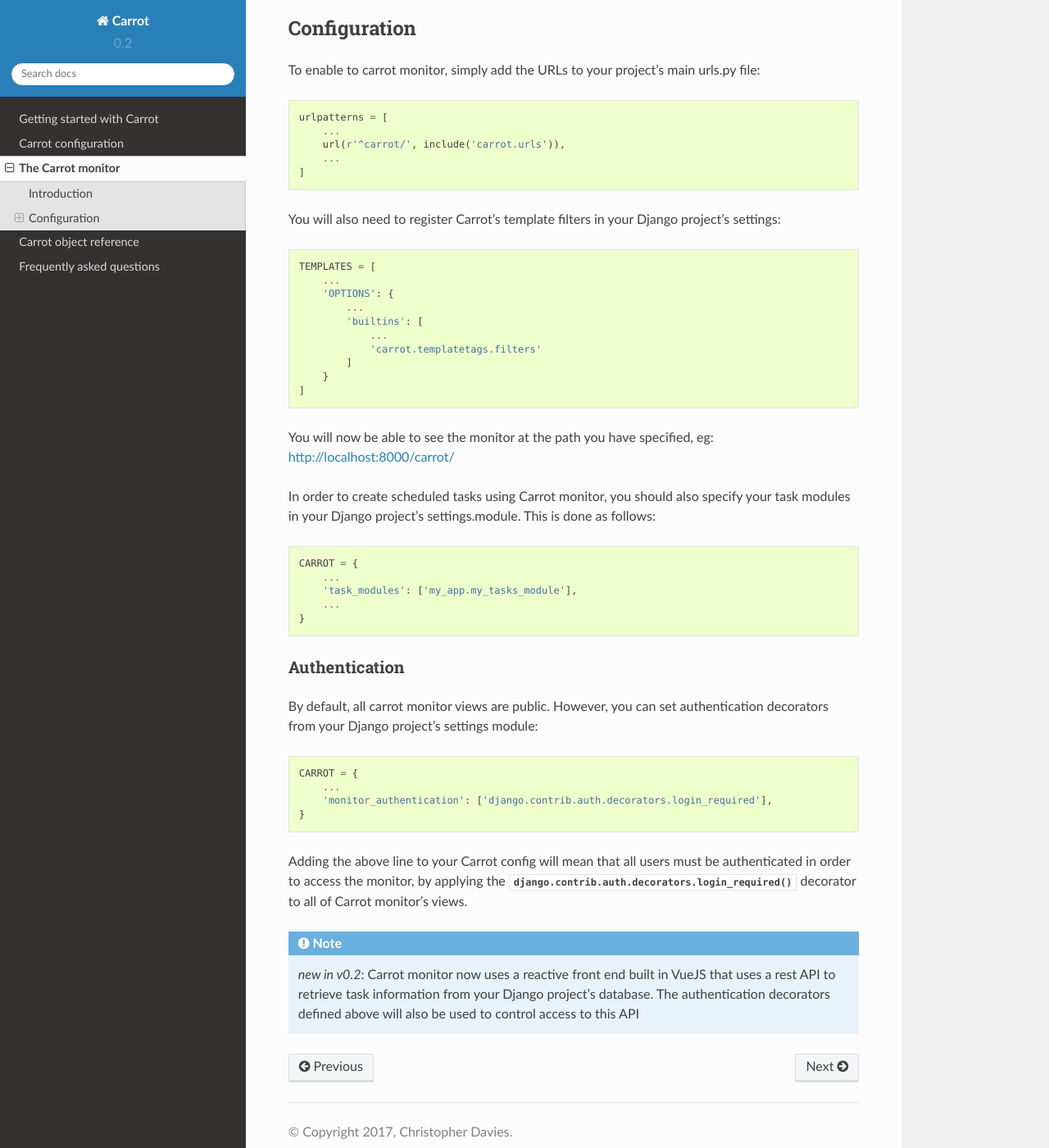
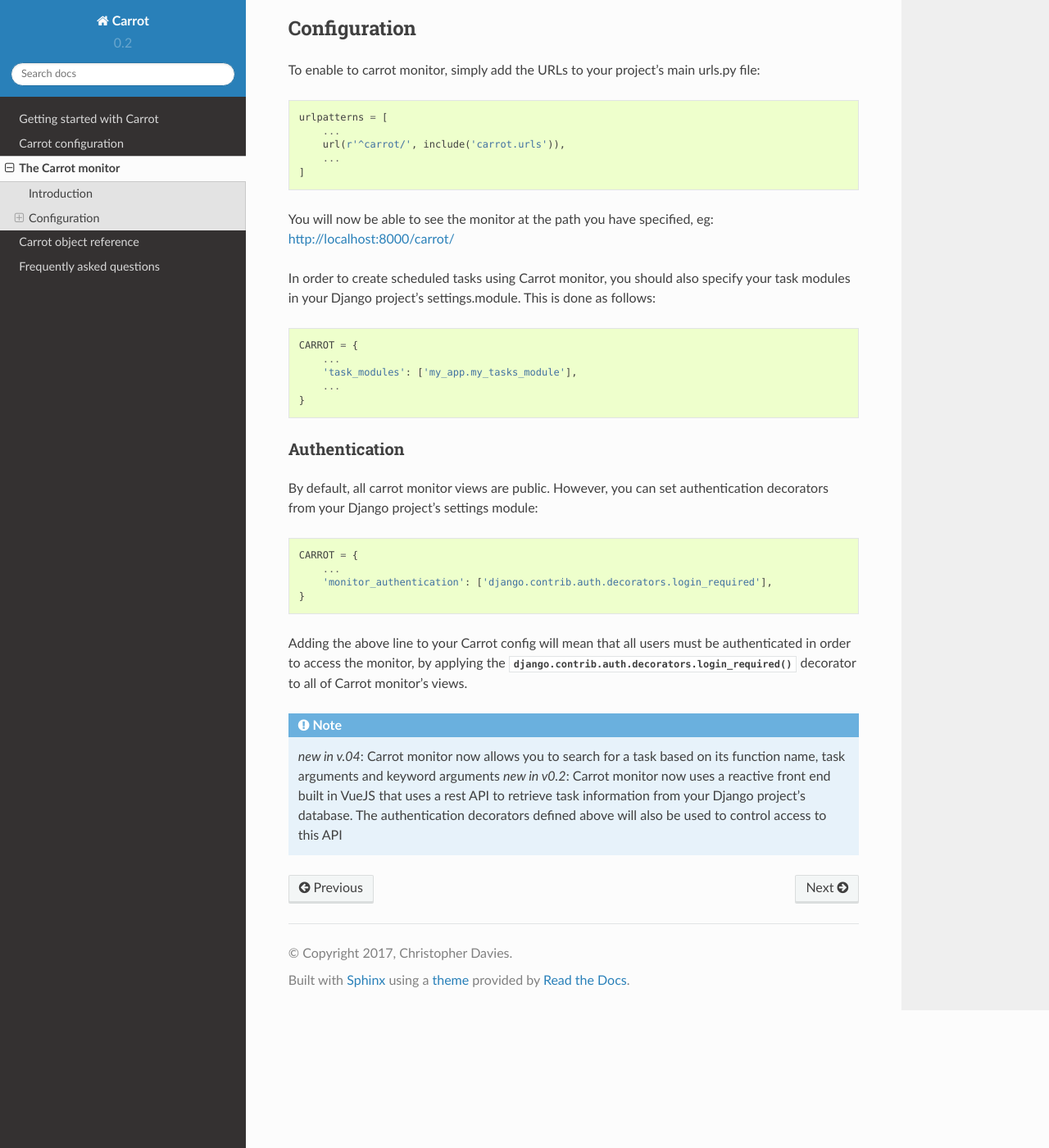
Before and after one commit to chris104957/django-carrot, a Sphinx documentation site: the page built from docs/source/monitor.rst, in a window 1280 px wide and 1400 px high, scrolled down 663 px. Shown: the whole window at 82% size. Built offline with Sphinx 7.4.7 and the Read the Docs theme 2.0.0, drawn with Linux system fonts in a browser that asks for light colours.

Commit message:
updating the docs for v0.4 removing references to templatetags (closes #2)

```diff
--- a/docs/source/monitor.rst
+++ b/docs/source/monitor.rst
@@ -38,23 +38,6 @@
         ...
     ]
 
-You will also need to register Carrot's template filters in your Django project's settings:
-
-.. code-block:: python
-
-    TEMPLATES = [
-        ...
-        'OPTIONS': {
-            ...
-            'builtins': [
-                ...
-                'carrot.templatetags.filters'
-            ]
-        }
-    ]
-
-
-
 You will now be able to see the monitor at the path you have specified, eg: http://localhost:8000/carrot/
 
 In order to create scheduled tasks using Carrot monitor, you should also specify your task modules in your Django
@@ -87,6 +70,8 @@
 views.
 
 .. note::
+    *new in v.04*: Carrot monitor now allows you to search for a task based on its function name, task arguments and
+    keyword arguments
     *new in v0.2*: Carrot monitor now uses a reactive front end built in VueJS that uses a rest API to retrieve task
     information from your Django project's database. The authentication decorators defined above will also be used to
     control access to this API
--- a/run_tests.py
+++ b/run_tests.py
@@ -49,7 +49,6 @@
                         'django.contrib.auth.context_processors.auth',
                         'django.contrib.messages.context_processors.messages',
                     ],
-                    # 'builtins': ['carrot.templatetags.filters'],
                 },
             },
         ],
```
Also changed, not shown: README.md (+1 -1 lines), docs/source/quick-start.rst (+0 -16 lines).
